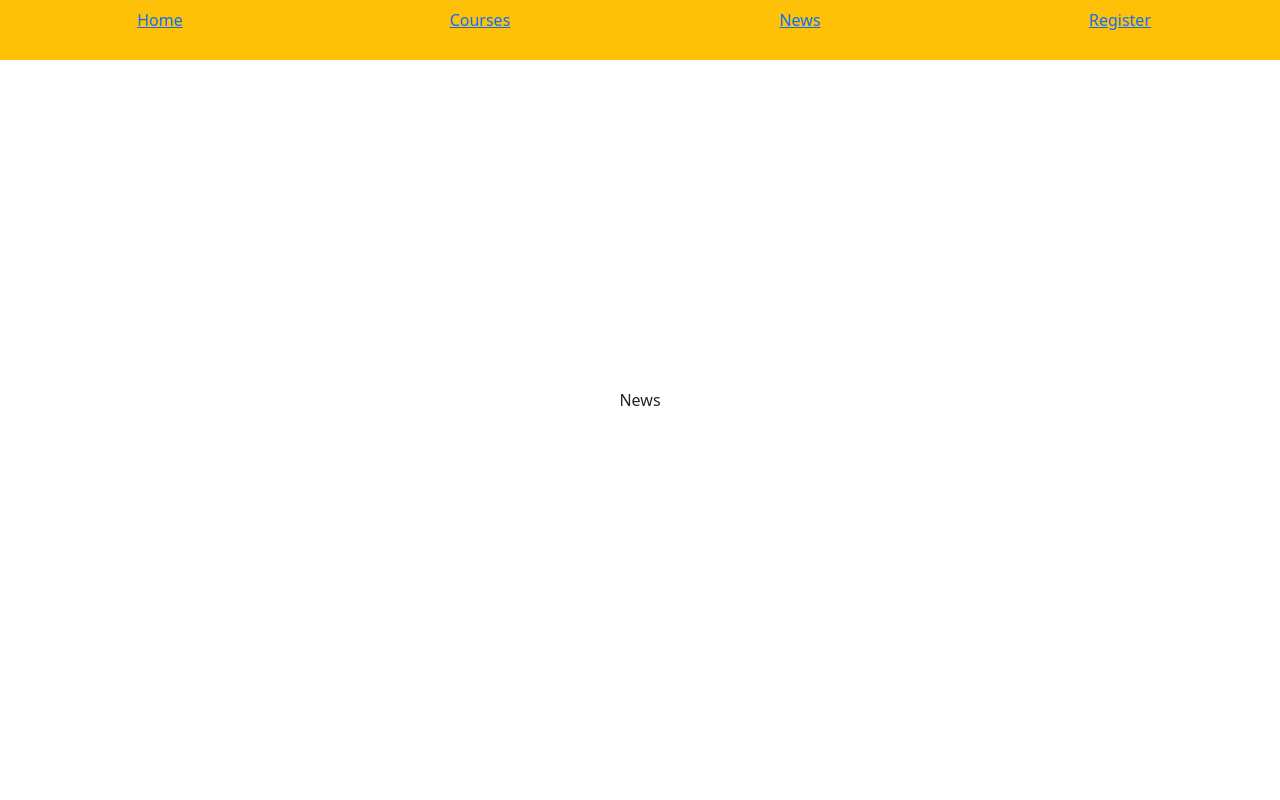
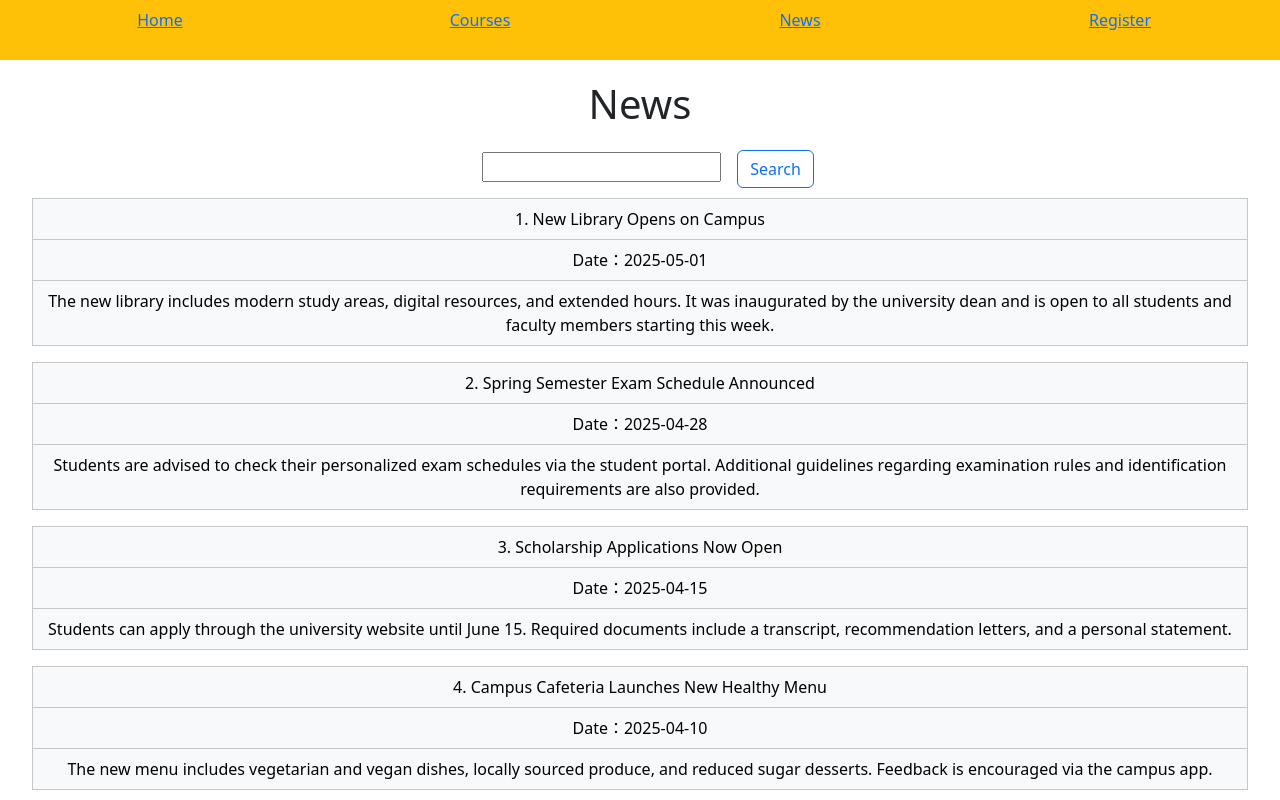
Before and after one commit to 83wakasug/StudentPortal, a React (Vite) app: page /news in a window 1280 px wide. Shown: the top 800 px of the page. Built offline with nearby package versions, Linux system fonts and the light colour scheme.

Commit message:
news search engin and css

```diff
--- a/src/Pages/News.jsx
+++ b/src/Pages/News.jsx
@@ -1,8 +1,84 @@
-import React from 'react'
+import React, { useEffect, useState } from 'react';
+import 'bootstrap/dist/css/bootstrap.min.css';
+import Table from 'react-bootstrap/Table';
+import Button from 'react-bootstrap/Button';
+const News = () => {
+  const [allPosts, setAllPosts] = useState([]);     // 全データ
+  const [currentPosts, setCurrentPosts] = useState([]); // 表示中のデータ
+  const [inputValue, setInputValue] = useState('');
+  useEffect(() => {
+      fetch('/Data/news.json')
+        .then(response => response.json())
+        .then(data => {
+          setAllPosts(data);
+          setCurrentPosts(data);
+        })
+        .catch(error => console.error('Error fetching data:', error));
+    }, []);
 
-const News = () => {
+
+
+
+
+  const handleInputChange = (e) => {
+    setInputValue(e.target.value)
+
+  }
+
+
+
+
+    const search =() => {
+      // 検索欄への入力が空の場合は早期return
+      if (inputValue === "") {
+        setCurrentPosts(allPosts);
+        return;
+      }
+
+      const searchedPosts = allPosts.filter((post) =>
+        Object.values(post).some(
+          (item) =>
+            item !== undefined &&
+            item !== null &&
+            item.toString().toLowerCase().includes(inputValue.toLowerCase())
+        )
+      );
+
+      setCurrentPosts(searchedPosts);
+    }
+
   return (
-    <div>News</div>
+    <div className="App">
+    <h1 className="mt-5">News</h1>
+
+    {/* フリーキーワード検索フォーム */}
+    <div >
+        <input className="m-3" type="text" value={inputValue} onChange={handleInputChange} />
+        <Button  variant="outline-primary" onClick={search}>Search</Button>
+    </div>
+
+    {/* 記事一覧表示 */}
+    {currentPosts.map((post, index) => {
+      return (
+        <Table  bordered hover variant="light" key={post.title}>
+
+          <tbody>
+          <tr>
+            <td>{index + 1}. {post.title}</td>
+          </tr>
+          <tr>
+            <td>Date：{post.date}</td>
+          </tr>
+          <tr>
+            <td>{post.content}</td>
+          </tr>
+          </tbody>
+
+        </Table>
+
+      );
+    })}
+  </div>
   )
 }
 
```
